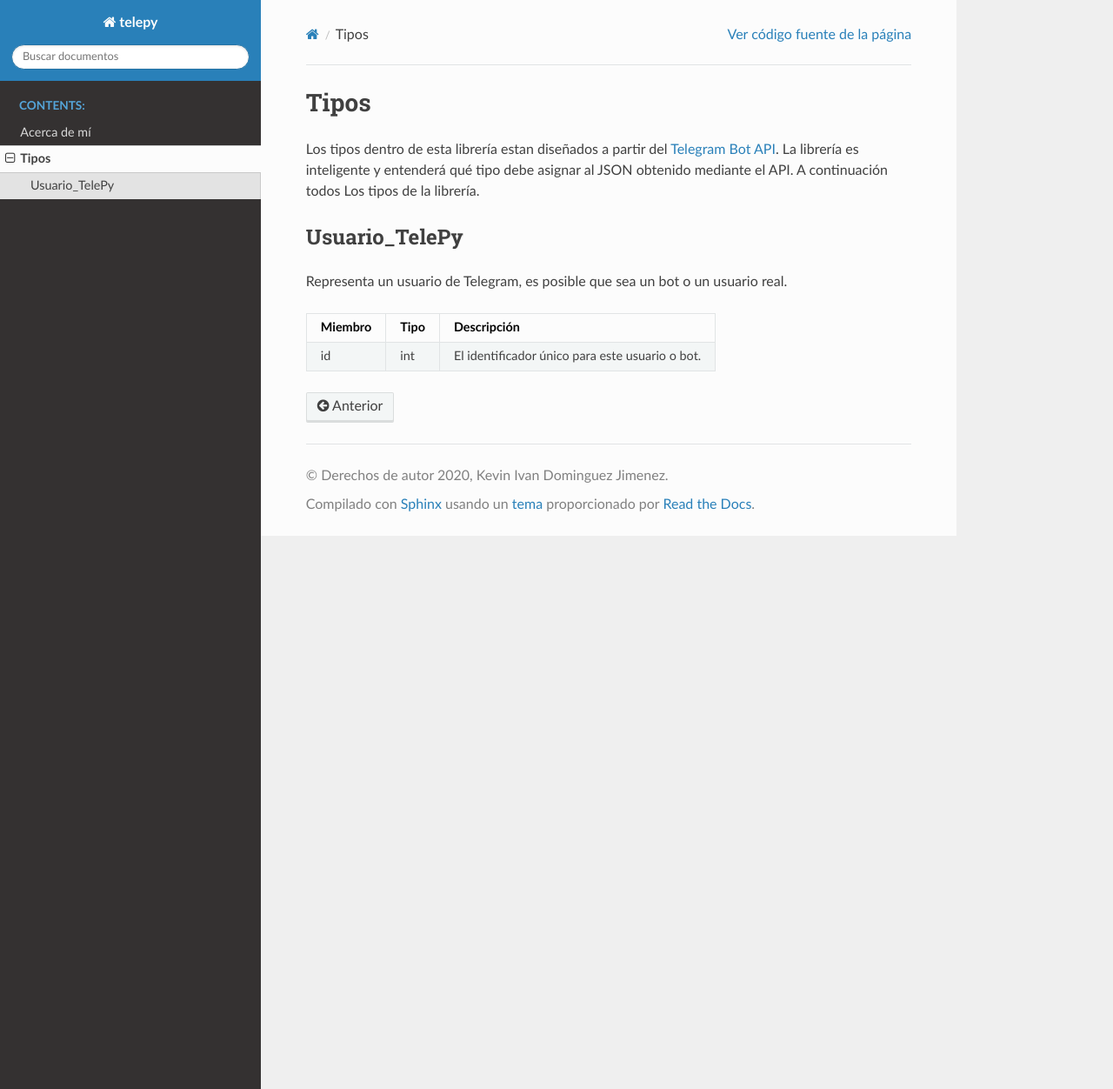
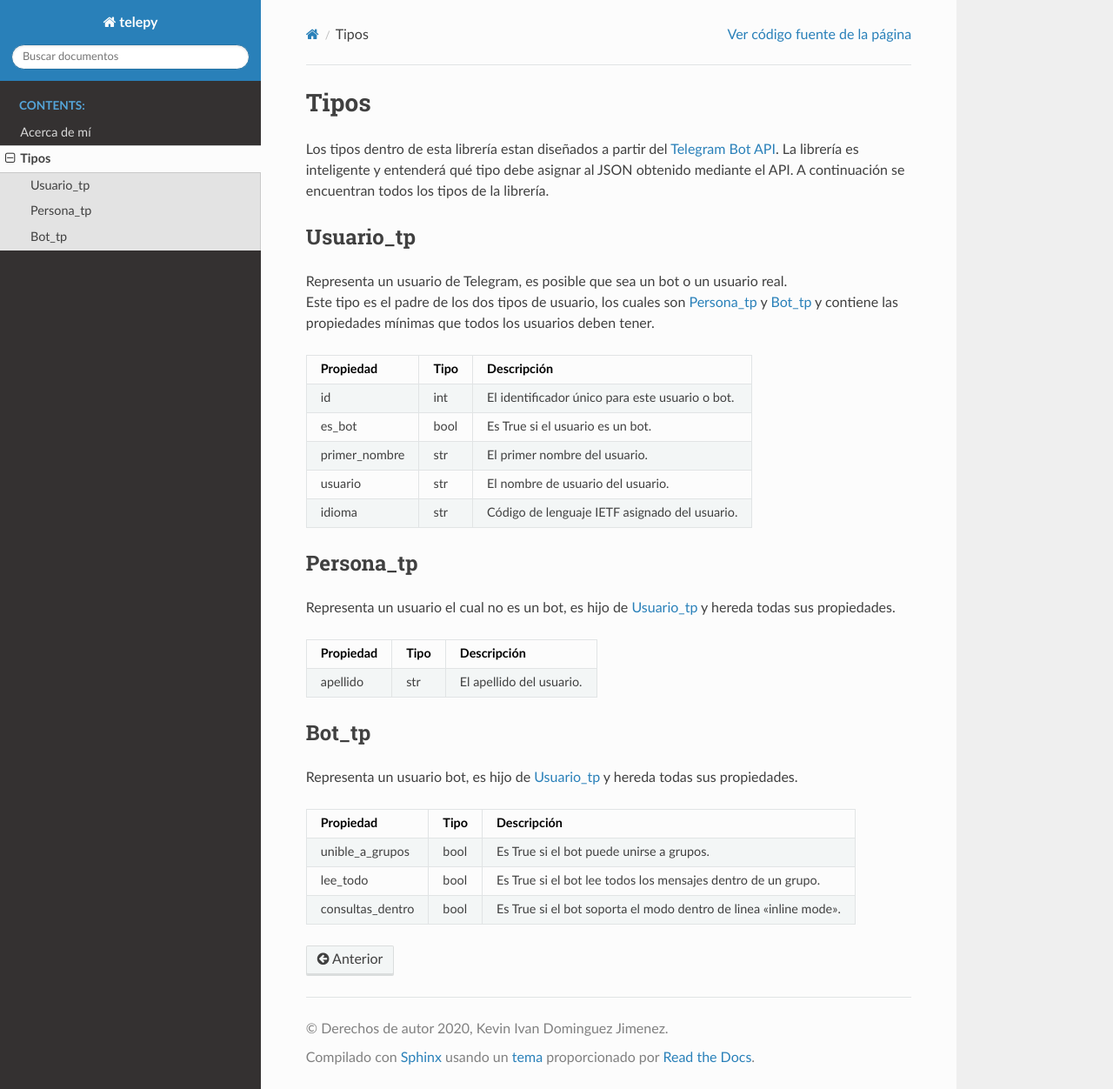
Before and after one commit to IvanovichRU/telepy, a Sphinx documentation site: the page built from docs/Tipos.rst, in a window 1280 px wide and 1252 px high. Shown: the whole window at 87% size. Built offline with Sphinx 7.4.7 and the Read the Docs theme 2.0.0, drawn with Linux system fonts in a browser that asks for light colours.

Commit message:
Agrego documentación

```diff
--- a/docs/Tipos.rst
+++ b/docs/Tipos.rst
@@ -2,15 +2,49 @@
 Tipos
 ==================
 Los tipos dentro de esta librería estan diseñados a partir del `Telegram Bot API <https://core.telegram.org/bots/api>`_.
-La librería es inteligente y entenderá qué tipo debe asignar al JSON obtenido mediante el API. A continuación todos Los
-tipos de la librería.
+La librería es inteligente y entenderá qué tipo debe asignar al JSON obtenido mediante el API. A continuación se encuentran
+todos los tipos de la librería.
 
-Usuario_TelePy
+.. _usuario-tp:
+
+Usuario_tp
 ___________________
-Representa un usuario de Telegram, es posible que sea un bot o un usuario real.
+| Representa un usuario de Telegram, es posible que sea un bot o un usuario real.
+| Este tipo es el padre de los dos tipos de usuario, los cuales son :ref:`persona-tp` y :ref:`bot-tp` y contiene las propiedades
+  mínimas que todos los usuarios deben tener.
 
-======= ====== ===============================================
-Miembro Tipo   Descripción
-======= ====== ===============================================
-id      int    El identificador único para este usuario o bot.
-======= ====== ===============================================
+============= ====== ===============================================
+Propiedad     Tipo   Descripción
+============= ====== ===============================================
+id            int    El identificador único para este usuario o bot.
+es_bot        bool   Es True si el usuario es un bot.
+primer_nombre str    El primer nombre del usuario.
+usuario       str    El nombre de usuario del usuario.
+idioma        str    Código de lenguaje IETF asignado del usuario.
+============= ====== ===============================================
+
+.. _persona-tp:
+
+Persona_tp
+__________
+| Representa un usuario el cual no es un bot, es hijo de :ref:`usuario-tp` y hereda todas sus propiedades.
+
+============= ====== ===============================================
+Propiedad     Tipo   Descripción
+============= ====== ===============================================
+apellido      str    El apellido del usuario.
+============= ====== ===============================================
+
+.. _bot-tp:
+
+Bot_tp
+__________
+| Representa un usuario bot, es hijo de :ref:`usuario-tp` y hereda todas sus propiedades.
+
+================ ====== ===============================================
+Propiedad        Tipo   Descripción
+================ ====== ===============================================
+unible_a_grupos  bool   Es True si el bot puede unirse a grupos.
+lee_todo         bool   Es True si el bot lee todos los mensajes dentro de un grupo.
+consultas_dentro bool   Es True si el bot soporta el modo dentro de linea "inline mode".
+================ ====== ===============================================
```
Also changed, not shown: docs/index.rst (+1 -6 lines), 9 other files.
